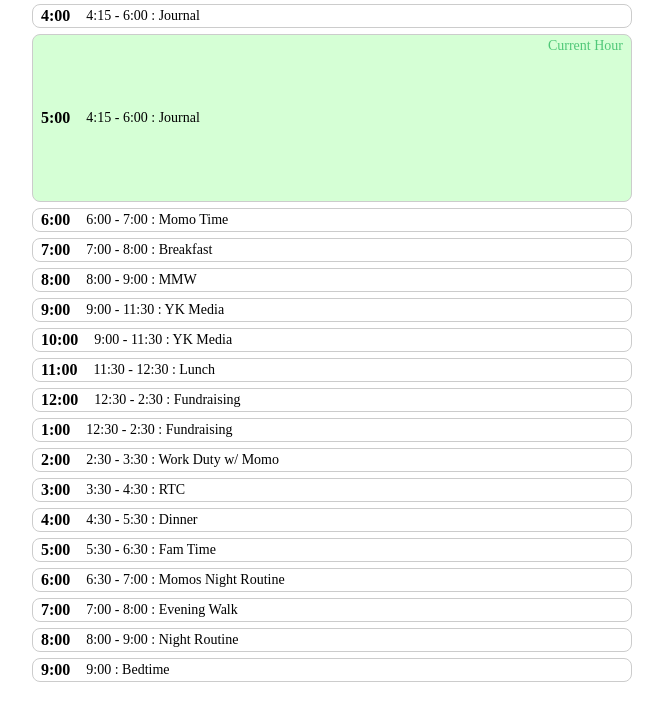
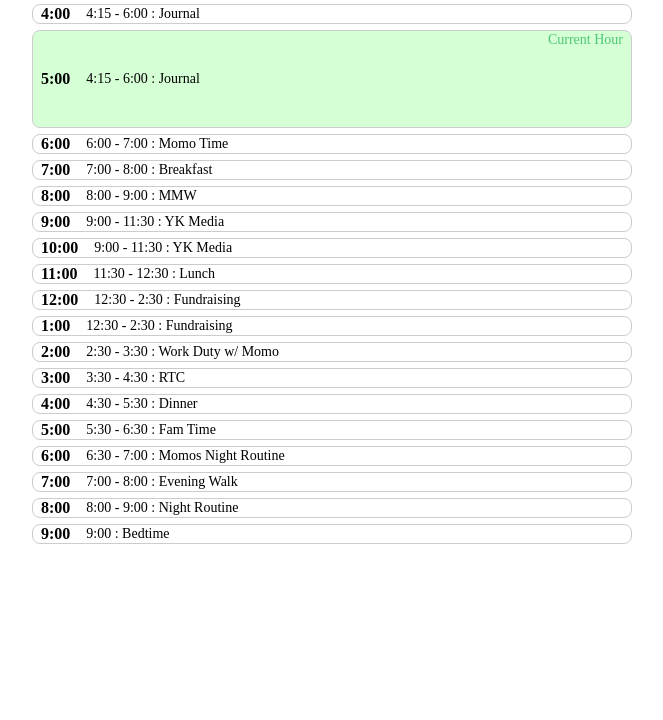
Before and after one commit to timodaily/timodaily.github.io, a plain HTML site: page index.html in a window 1280 px wide. Shown: the part 52-772 px from the top of the page, without its empty margins (308-971 px from the left). Drawn offline with Linux system fonts and the light colour scheme.

Commit message:
Update styles.css

```diff
--- a/styles.css
+++ b/styles.css
@@ -129,7 +129,7 @@ body.dark-mode .calendar-item {
 
 .expanded {
     background-color: #d5ffd5;
-    height: 150px;
+    height: 80px;
 }
 
 body.dark-mode .expanded {
@@ -137,7 +137,7 @@ body.dark-mode .expanded {
 }
 
 .normal {
-    height: 6px;
+    height: 2px;
 }
 
 .current-hour {
@@ -145,7 +145,7 @@ body.dark-mode .expanded {
     color: var(--primary-color);
     position: absolute;
     right: 8px;
-    top: 3px;
+    top: 1px;
     transform: translateY(0);
 }
 
```
